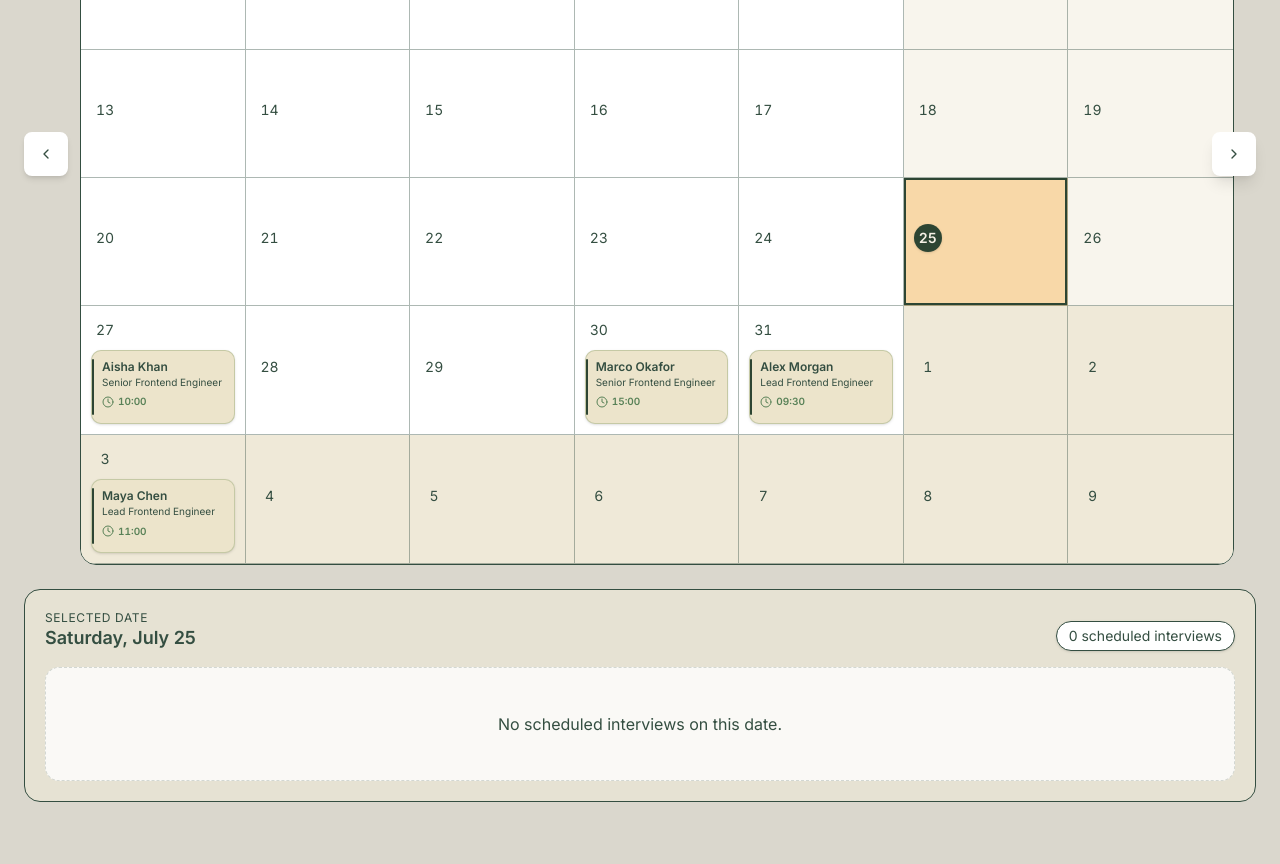
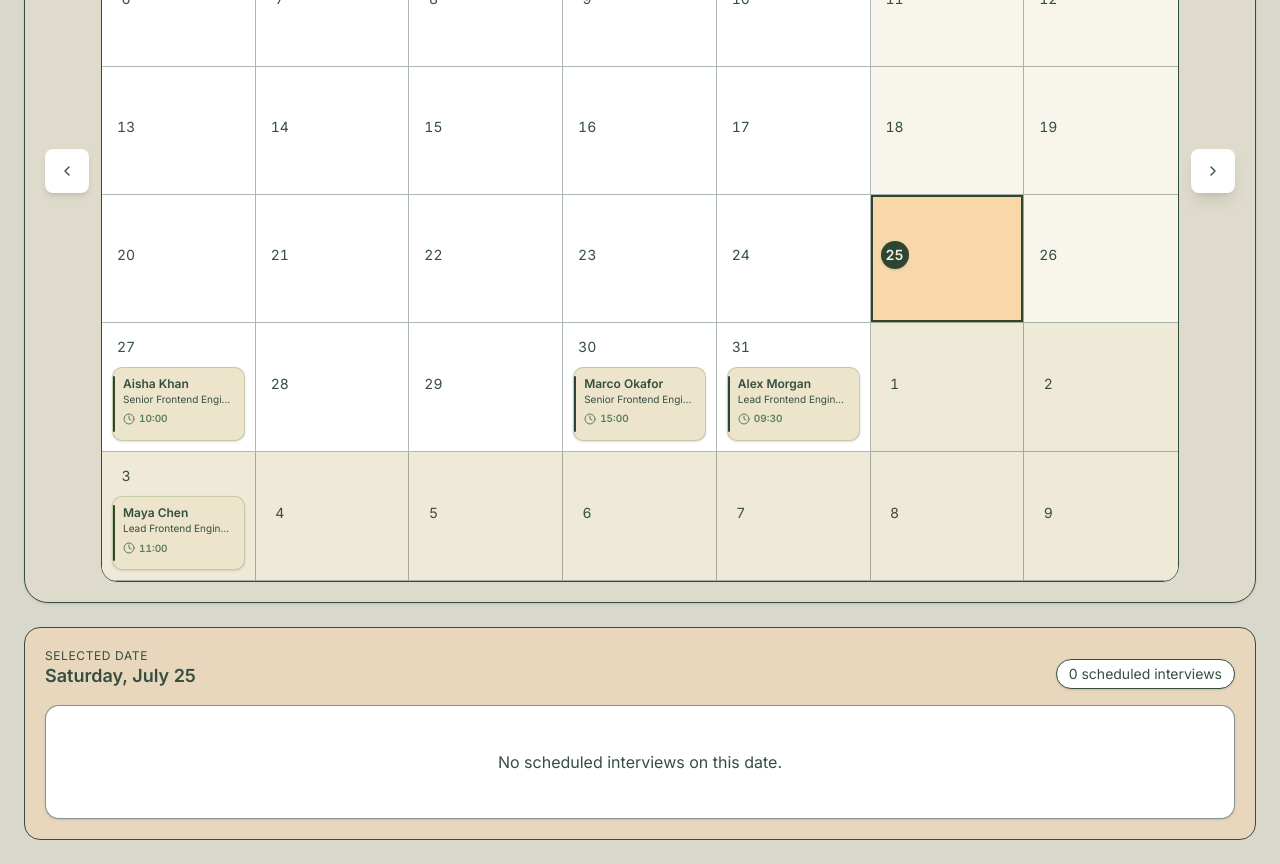
Before and after one commit to davidlaw373-glitch/talentbank-tech-hackathon-2cm, a Next.js app: page /employer/interviews/calendar in a window 1280 px wide. Shown: the part 580-1444 px from the top of the page. Before the commit the page ends 1406 px from the top, so only its background shows below. Built offline with nearby package versions, Linux system fonts and the light colour scheme.

Commit message:
fix: refine interview calendar feedback

```diff
--- a/src/components/features/employer/interviews/interview-calendar.module.css
+++ b/src/components/features/employer/interviews/interview-calendar.module.css
@@ -1,10 +1,9 @@
 .calendarFrame {
   position: relative;
   display: grid;
-  grid-template-columns: 2.75rem minmax(0, 1fr);
+  grid-template-columns: 2.75rem minmax(0, 1fr) 2.75rem;
   gap: 0.75rem;
   align-items: center;
-  padding-right: 1.375rem;
 }
 
 .previousRail {
@@ -18,11 +17,7 @@
 }
 
 .nextOverlay {
-  position: absolute;
-  top: 50%;
-  right: 0;
-  z-index: 20;
-  transform: translateY(-50%);
+  grid-column: 3;
 }
 
 .calendarGrid {
--- a/src/components/features/employer/interviews/interview-calendar.tsx
+++ b/src/components/features/employer/interviews/interview-calendar.tsx
@@ -99,10 +99,16 @@ export function InterviewCalendar({
   const years = Array.from({ length: 11 }, (_, index) => today.year - 5 + index);
 
   const setMonth = (year: number, monthIndex: number) => {
+    const selectedDay = getKeyParts(selectedDate).day;
+    const lastDay = new Date(
+      Date.UTC(year, monthIndex + 1, 0),
+    ).getUTCDate();
+    const nextDay = Math.min(selectedDay, lastDay);
+
     setViewYear(year);
     setViewMonth(monthIndex);
     setSelectedDate(
-      `${year}-${String(monthIndex + 1).padStart(2, "0")}-01`,
+      `${year}-${String(monthIndex + 1).padStart(2, "0")}-${String(nextDay).padStart(2, "0")}`,
     );
   };
 
@@ -113,6 +119,10 @@ export function InterviewCalendar({
 
   return (
     <div className="space-y-6">
+      <div
+        data-testid="calendar-workspace"
+        className="space-y-5 rounded-3xl border bg-accent-soft/30 p-4 shadow-sm sm:p-5"
+      >
         <header className="flex flex-col gap-4 border-b pb-5 sm:flex-row sm:items-end sm:justify-between">
           <Button
             asChild
@@ -237,7 +247,7 @@ export function InterviewCalendar({
                         }
                       }}
                       className={cn(
-                      "group min-h-20 border-b border-r border-border/40 p-1.5 text-left transition-[background-color,box-shadow] duration-200 hover:bg-accent-soft/40 focus-visible:relative focus-visible:z-10 focus-visible:outline-none focus-visible:ring-2 focus-visible:ring-inset focus-visible:ring-ring sm:min-h-32 sm:p-2.5",
+                        "group min-h-20 border-b border-r border-border/40 p-1.5 text-left transition-colors duration-200 hover:bg-accent-soft/40 focus-visible:relative focus-visible:z-10 focus-visible:outline-none focus-visible:ring-2 focus-visible:ring-inset focus-visible:ring-ring sm:min-h-32 sm:p-2.5",
                         (index + 1) % 7 === 0 && "border-r-0",
                         day.inCurrentMonth
                           ? isWeekend
@@ -314,10 +324,11 @@ export function InterviewCalendar({
             </Button>
           </div>
         </section>
+      </div>
 
       <section
         aria-labelledby="selected-day-heading"
-        className="space-y-4 rounded-2xl border bg-surface-inset/60 p-4 sm:p-5"
+        className="space-y-4 rounded-2xl border bg-highlight-soft/45 p-4 sm:p-5"
       >
         <div className="flex flex-wrap items-end justify-between gap-2">
           <div>
@@ -335,7 +346,7 @@ export function InterviewCalendar({
         </div>
 
         {selectedRows.length === 0 ? (
-          <Card className="border-dashed bg-surface-1/80 shadow-none">
+          <Card className="border-border/60 bg-surface-1 shadow-sm">
             <CardContent className="flex min-h-28 items-center justify-center p-6 text-center text-body text-muted-foreground">
               No scheduled interviews on this date.
             </CardContent>
```
Lines whose indentation alone changed are shown as unchanged.
